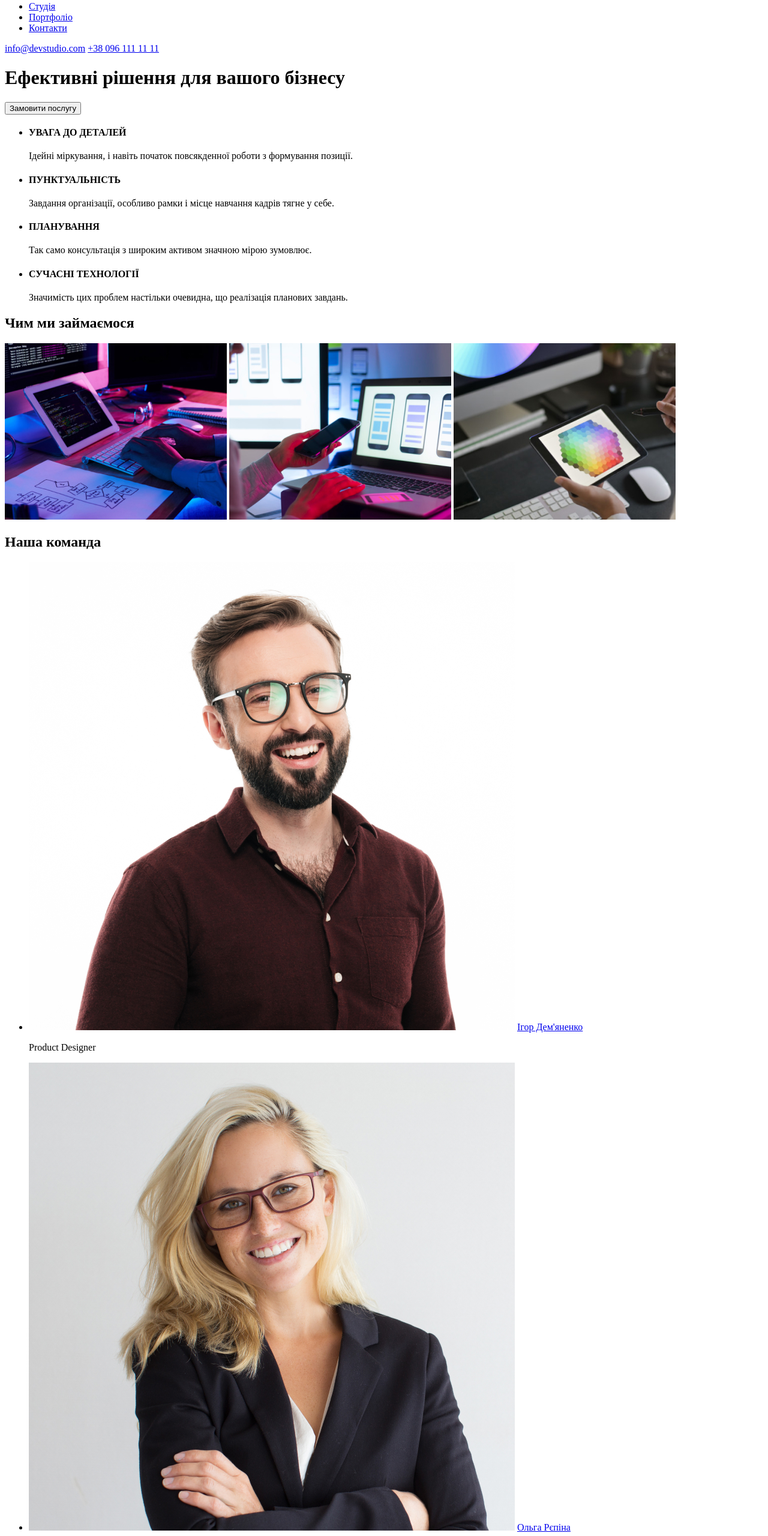
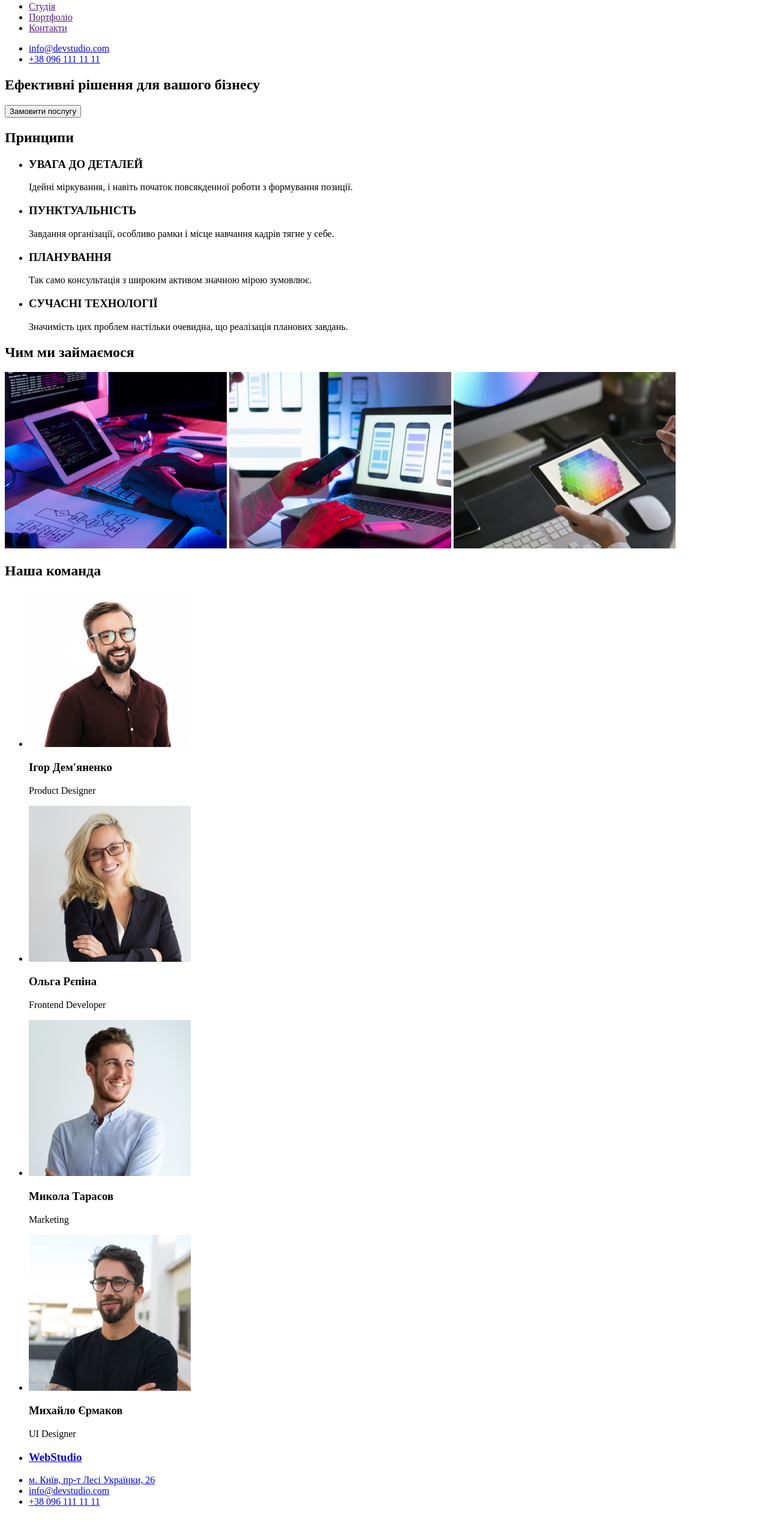
Before and after one commit to Kalyshchuk/goit-markup-hw-01, a plain HTML site: page index.html in a window 1280 px wide. Shown: the part 40-2600 px from the top of the page at 60% size. After the commit the page ends 2568 px from the top, so only its background shows below. Drawn offline with Linux system fonts and the light colour scheme.

Commit message:
Добавив теги, ширину картинок

```diff
--- a/index.html
+++ b/index.html
@@ -8,76 +8,96 @@
   </head>
   <body>
     <header>
+        <nav>
             <a href="/">
             <img src="#" alt="WebStudio" />
             </a>
-        <nav>
             <ul>
-                <li><a href="#">Студія</a></li>
-                <li><a href="#">Портфоліо</a></li>
-                <li><a href="#">Контакти</a></li>
+                <li><a href="">Студія</a></li>
+                <li><a href="">Портфоліо</a></li>
+                <li><a href="">Контакти</a></li>
             </ul>
         </nav>
-        <a href="mailto:info@devstudio.com">info@devstudio.com</a>
-        <a href="tel:+380961111111">+38 096 111 11 11</a>
+            <ul>
+                <li><a href="mailto:info@devstudio.com">info@devstudio.com</a></li>
+                <li><a href="tel:+380961111111">+38 096 111 11 11</a></li>
+            </ul>
     </header>
+    <section>
         <h1>Ефективні рішення для вашого бізнесу</h1>
         <button tipe="button">Замовити послугу</button>
+    </section>
+    <section>
+        <h2>Принципи</h2>
+    </section>
+    <section>
         <ul>
             <li>
-            <h4>УВАГА ДО ДЕТАЛЕЙ</h4>
+                <h3>УВАГА ДО ДЕТАЛЕЙ</h3>
                 <p>Ідейні міркування, і навіть початок повсякденної роботи з формування позиції.</p>
             </li>
             <li>
-            <h4>ПУНКТУАЛЬНІСТЬ</h4>
+                <h3>ПУНКТУАЛЬНІСТЬ</h3>
                 <p>Завдання організації, особливо рамки і місце навчання кадрів тягне у себе.</p>
             </li>
             <li>
-            <h4>ПЛАНУВАННЯ</h4>
+                <h3>ПЛАНУВАННЯ</h3>
                 <p>Так само консультація з широким активом значною мірою зумовлює.</p>
             </li>
             <li>
-            <h4>СУЧАСНІ ТЕХНОЛОГІЇ</h4>
+                <h3>СУЧАСНІ ТЕХНОЛОГІЇ</h3>
                 <p>Значимість цих проблем настільки очевидна, що реалізація планових завдань.</p>
             </li>
         </ul>
+    </section>
     <h2>Чим ми займаємося</h2>
     <main>
         <section class="about">
-            <img src="./images/img.jpg" alt="">
-            <img src="./images/img (1).jpg" alt="">
-            <img src="./images/img (2).jpg" alt="">
+            <img src="./images/img.jpg" alt="" width="370px">
+            <img src="./images/img (1).jpg" alt="" width="370px">
+            <img src="./images/img (2).jpg" alt="" width="370px">
         </section>
     </main>
+    <section>
         <h2>Наша команда</h2>
         <ul>
             <li>
-            <img src="./images/img (3).jpg" alt="">
-            <a href="#">Ігор Дем'яненко</a>
+                <img src="./images/img (3).jpg" alt="" width="270px">
+                <h3>Ігор Дем'яненко</h3>
                 <p>Product Designer</p>
             </li>
             <li>
-            <img src="./images/img (4).jpg" alt="">
-            <a href="#">Ольга Рєпіна</a>
+                <img src="./images/img (4).jpg" alt="" width="270px">
+                <h3>Ольга Рєпіна</h3>
                 <p>Frontend Developer</p>
             </li>
             <li>
-            <img src="./images/img (5).jpg" alt="">
-            <a href="#">Микола Тарасов</a>
+                <img src="./images/img (5).jpg" alt="" width="270px">
+                <h3>Микола Тарасов</h3>
                 <p>Marketing</p>
             </li>
             <li>
-            <img src="./images/img (6).jpg" alt="">
-            <a href="#">Михайло Єрмаков</a>
+                <img src="./images/img (6).jpg" alt="" width="270px">
+                <h3>Михайло Єрмаков</h3>
                 <p>UI Designer</p>
             </li>
         </ul>
         <ul>
-        <li><a href="#"><h3>WebStudio</h3></a></li>
+    </section>
+    <section>
+        <ul>
+            <nav>
+                <li>
+                    <a href="#">
+                        <h3>WebStudio</h3>
+                    </a>
+                </li>
+            </nav>
             <li><a href="https://goo.gl/maps/6XQhRdbRvdG7q7pF7">м. Київ, пр-т Лесі Українки, 26</a></li>
-        <li><a href="mailto:"/">info@devstudio.com</a></li>
-        <li><a href="tel:"+38 096 111 11 11">+38 096 111 11 11</a></li>
+            <li><a href="mailto:info@devstudio.com">info@devstudio.com</a></li>
+            <li><a href="tel:+380961111111">+38 096 111 11 11</a></li>
         </ul>
+    </section>
 
   </body>
 </html>
```
Lines whose indentation alone changed are shown as unchanged.
